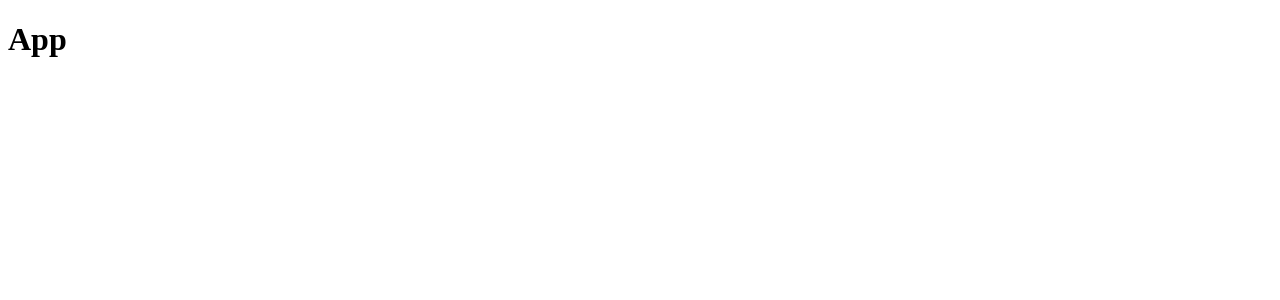
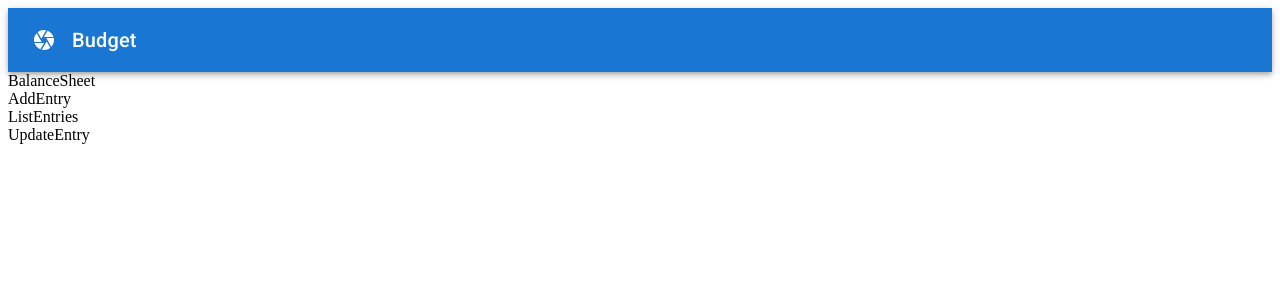
Before and after one commit to alphacrash/Budget, a React (Create React App) app: page / in a window 1280 px wide. Shown: the top 300 px of the page. Built offline with nearby package versions, Linux system fonts and the light colour scheme.

Commit message:
Setting up templates

```diff
--- a/package.json
+++ b/package.json
@@ -28,7 +28,7 @@
     "build": "react-scripts build",
     "test": "react-scripts test",
     "eject": "react-scripts eject",
-    "lint": "eslint -- src",
+    "lint": "eslint src",
     "dev:backend": "node budget-backend/server.js"
   },
   "eslintConfig": {
--- a/src/App.js
+++ b/src/App.js
@@ -1,7 +1,17 @@
+import AddEntry from './components/AddEntry';
+import BalanceSheet from './components/BalanceSheet';
+import Header from './components/Header';
+import ListEntries from './components/ListEntries';
+import UpdateEntry from './components/UpdateEntry';
+
 function App() {
   return (
     <div>
-      <h1>App</h1>
+      <Header />
+      <BalanceSheet />
+      <AddEntry />
+      <ListEntries />
+      <UpdateEntry />
     </div>
   );
 }
--- /dev/null
+++ b/src/components/AddEntry.js
@@ -0,0 +1,5 @@
+function AddEntry() {
+  return <div>AddEntry</div>;
+}
+
+export default AddEntry;
--- /dev/null
+++ b/src/components/BalanceSheet.js
@@ -0,0 +1,5 @@
+function BalanceSheet() {
+  return <div>BalanceSheet</div>;
+}
+
+export default BalanceSheet;
--- /dev/null
+++ b/src/components/EntryForm.js
@@ -0,0 +1,5 @@
+function EntryForm() {
+  return <div>EntryForm</div>;
+}
+
+export default EntryForm;
--- /dev/null
+++ b/src/components/Header.js
@@ -0,0 +1,17 @@
+import { Camera } from '@mui/icons-material';
+import { AppBar, Toolbar, Typography } from '@mui/material';
+
+function Header() {
+  return (
+    <AppBar position="relative">
+      <Toolbar>
+        <Camera sx={{ mr: 2 }} />
+        <Typography variant="h6" color="inherit" noWrap>
+          Budget
+        </Typography>
+      </Toolbar>
+    </AppBar>
+  );
+}
+
+export default Header;
--- /dev/null
+++ b/src/components/ListEntries.js
@@ -0,0 +1,5 @@
+function ListEntries() {
+  return <div>ListEntries</div>;
+}
+
+export default ListEntries;
--- /dev/null
+++ b/src/components/UpdateEntry.js
@@ -0,0 +1,5 @@
+function UpdateEntry() {
+  return <div>UpdateEntry</div>;
+}
+
+export default UpdateEntry;
```
Also changed, not shown: .eslintrc.json, 1 other file (tests, documents, lock files or other folders).
